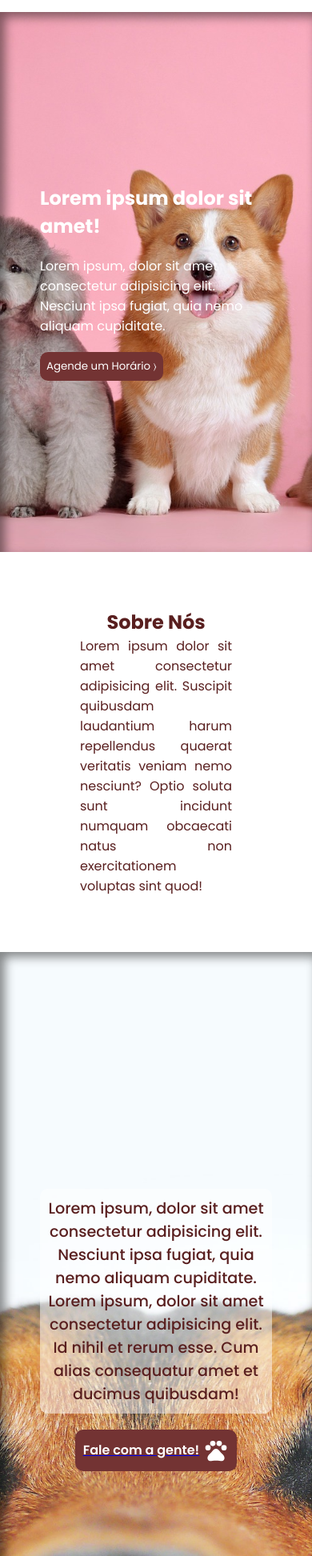
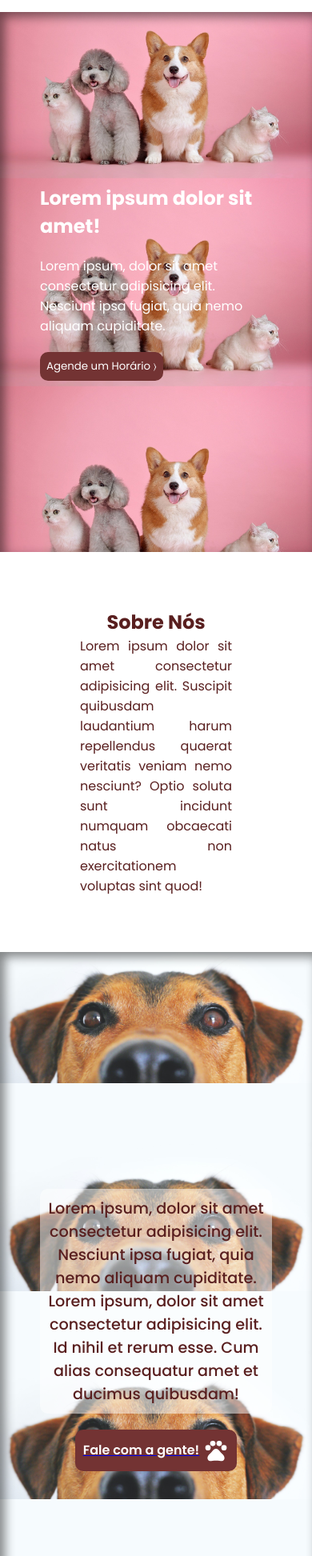
Before and after one commit to dalvansiebra/projeto-petshop, a plain HTML site: page index.html in a window 390 px wide. Shown: the part 55-2000 px from the top of the page at 80% size. Drawn offline with Linux system fonts and the light colour scheme.

Commit message:
Altera background-size parallax media mobile

```diff
--- a/estilos/style.css
+++ b/estilos/style.css
@@ -281,11 +281,11 @@ footer .footer-contatos ul li {
     }
 
     section#parallax1 {
-        background-size: cover;
+        background-size: contain;
     }
 
     section#parallax2 {
-        background-size: cover;
+        background-size: contain;
     }
 
     section.section-servicos {
```
